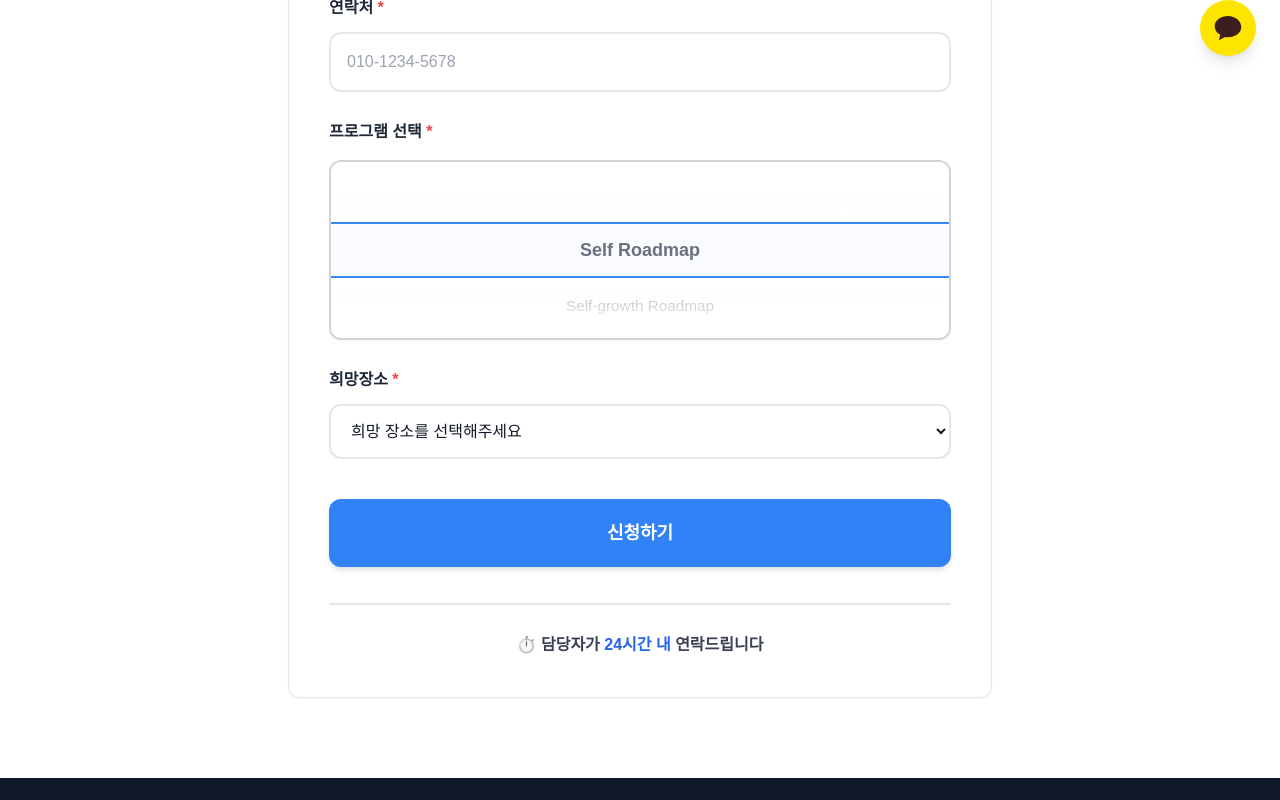
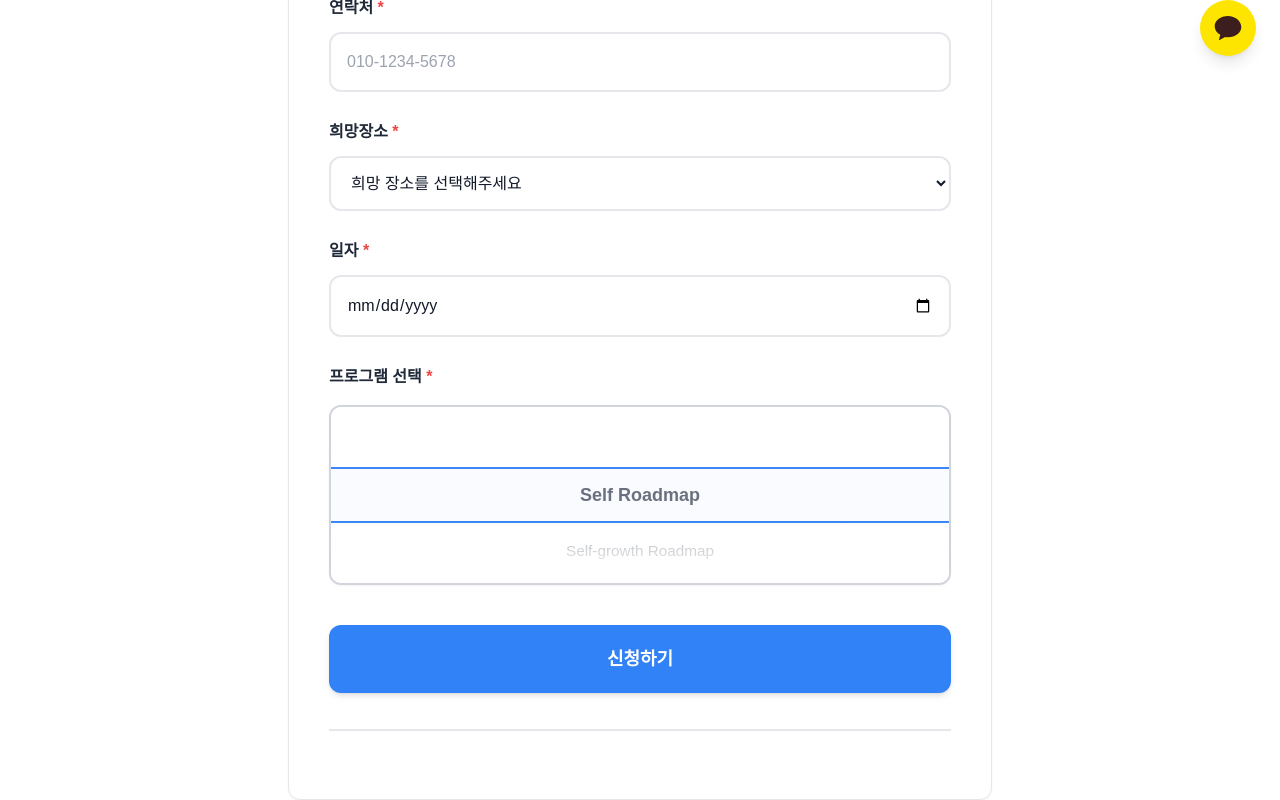
Before and after one commit to kwakminoo/ON-SOOM, a Next.js app: page /programs/apply in a window 1280 px wide. Shown: the part 720-1520 px from the top of the page. Built offline with nearby package versions, Linux system fonts and the light colour scheme; a web font is replaced by a local one.

Commit message:
Update page.tsx

```diff
--- a/app/programs/apply/page.tsx
+++ b/app/programs/apply/page.tsx
@@ -122,6 +122,7 @@ function ApplyForm() {
   const [age, setAge] = useState("");
   const [phone, setPhone] = useState("");
   const [center, setCenter] = useState("");
+  const [date, setDate] = useState("");
   const [program, setProgram] = useState("");
   const [promoCode, setPromoCode] = useState("");
   const [isPromoApplied, setIsPromoApplied] = useState(false);
@@ -135,6 +136,7 @@ function ApplyForm() {
     "Life Roadmap": 650000,
     "Life-growth Roadmap": 3000000,
     "Workshop Roadmap": 40000,
+    "ONE&OWN": 100000,
   };
 
   // URL 파라미터에서 프로그램 자동 선택
@@ -180,7 +182,7 @@ function ApplyForm() {
 
     const finalPrice = getCurrentPrice();
     alert(
-      `신청이 접수되었습니다.\n\n이름: ${name}\n성별: ${gender}\n나이: ${age}\n연락처: ${phone}\n희망장소: ${center}\n프로그램: ${program}\n결제금액: ${finalPrice.toLocaleString()}원\n\n담당자가 24시간 내 연락드리겠습니다.`
+      `신청이 접수되었습니다.\n\n이름: ${name}\n성별: ${gender}\n나이: ${age}\n연락처: ${phone}\n희망장소: ${center}\n일자: ${date}\n프로그램: ${program}\n결제금액: ${finalPrice.toLocaleString()}원\n\n담당자가 24시간 내 연락드리겠습니다.`
     );
   };
 
@@ -272,19 +274,6 @@ function ApplyForm() {
               />
             </div>
 
-            {/* 프로그램 선택 */}
-            <div>
-              <label className="block text-base font-semibold text-gray-800 mb-4">
-                프로그램 선택 <span className="text-red-500">*</span>
-              </label>
-              <WheelPicker
-                items={Object.keys(programsWithPrice)}
-                value={program}
-                onChange={handleProgramChange}
-                placeholder="프로그램을 스크롤하여 선택하세요"
-              />
-            </div>
-
             {/* 희망장소 선택 */}
             <div>
               <label className="block text-base font-semibold text-gray-800 mb-3">
@@ -303,6 +292,33 @@ function ApplyForm() {
                   </option>
                 ))}
               </select>
+            </div>
+
+            {/* 일자 선택 */}
+            <div>
+              <label className="block text-base font-semibold text-gray-800 mb-3">
+                일자 <span className="text-red-500">*</span>
+              </label>
+              <input
+                type="date"
+                value={date}
+                onChange={(e) => setDate(e.target.value)}
+                className="w-full px-4 py-4 border-2 border-gray-200 focus:border-toss-500 focus:ring-2 focus:ring-toss-100 focus:outline-none bg-white text-gray-900 text-base font-medium rounded-xl transition-colors"
+                required
+              />
+            </div>
+
+            {/* 프로그램 선택 */}
+            <div>
+              <label className="block text-base font-semibold text-gray-800 mb-4">
+                프로그램 선택 <span className="text-red-500">*</span>
+              </label>
+              <WheelPicker
+                items={Object.keys(programsWithPrice)}
+                value={program}
+                onChange={handleProgramChange}
+                placeholder="프로그램을 스크롤하여 선택하세요"
+              />
             </div>
 
             {/* 가격 표시 */}
@@ -398,11 +414,6 @@ function ApplyForm() {
             style={{ marginTop: "36px", paddingTop: "28px" }}
             className="border-t-2 border-gray-200"
           >
-            <p className="text-center text-base font-semibold text-gray-700">
-              ⏱️ 담당자가{" "}
-              <span className="text-toss-600 font-extrabold">24시간 내</span>{" "}
-              연락드립니다
-            </p>
           </div>
         </div>
       </div>
```
